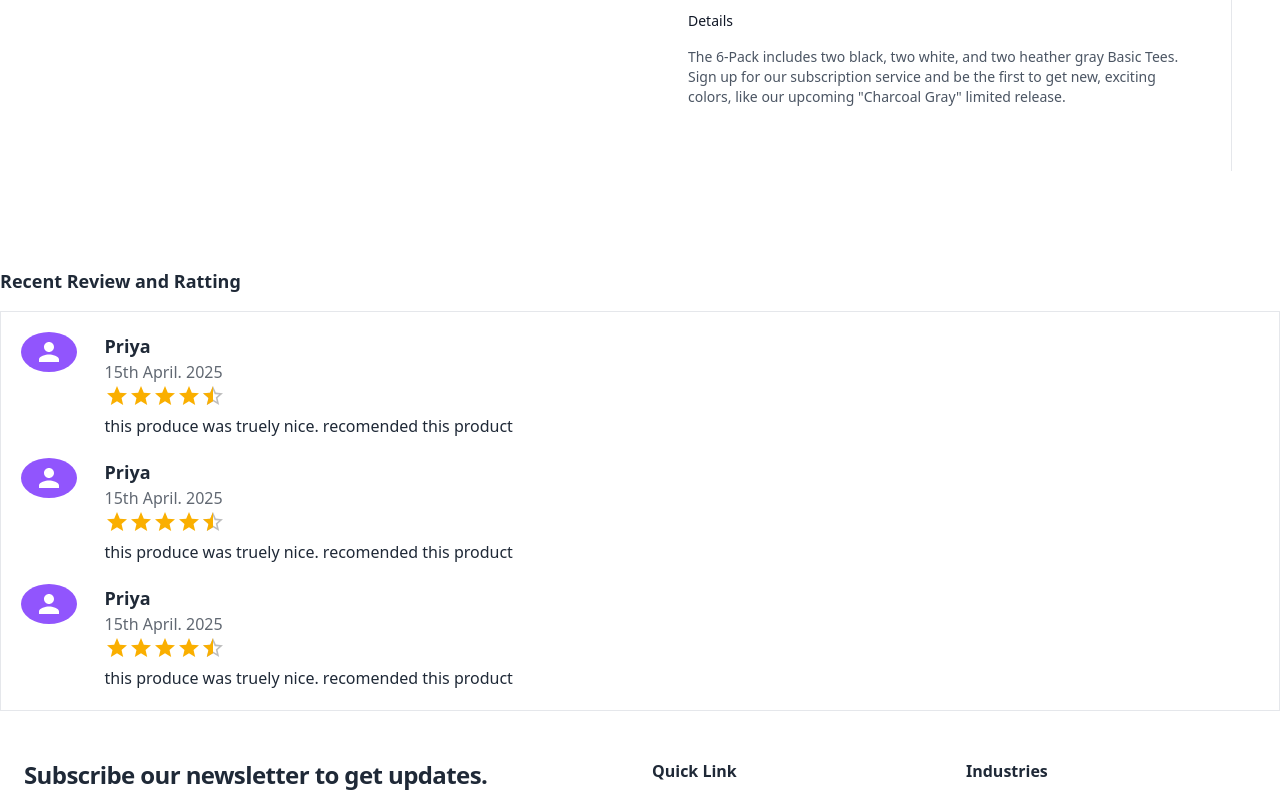
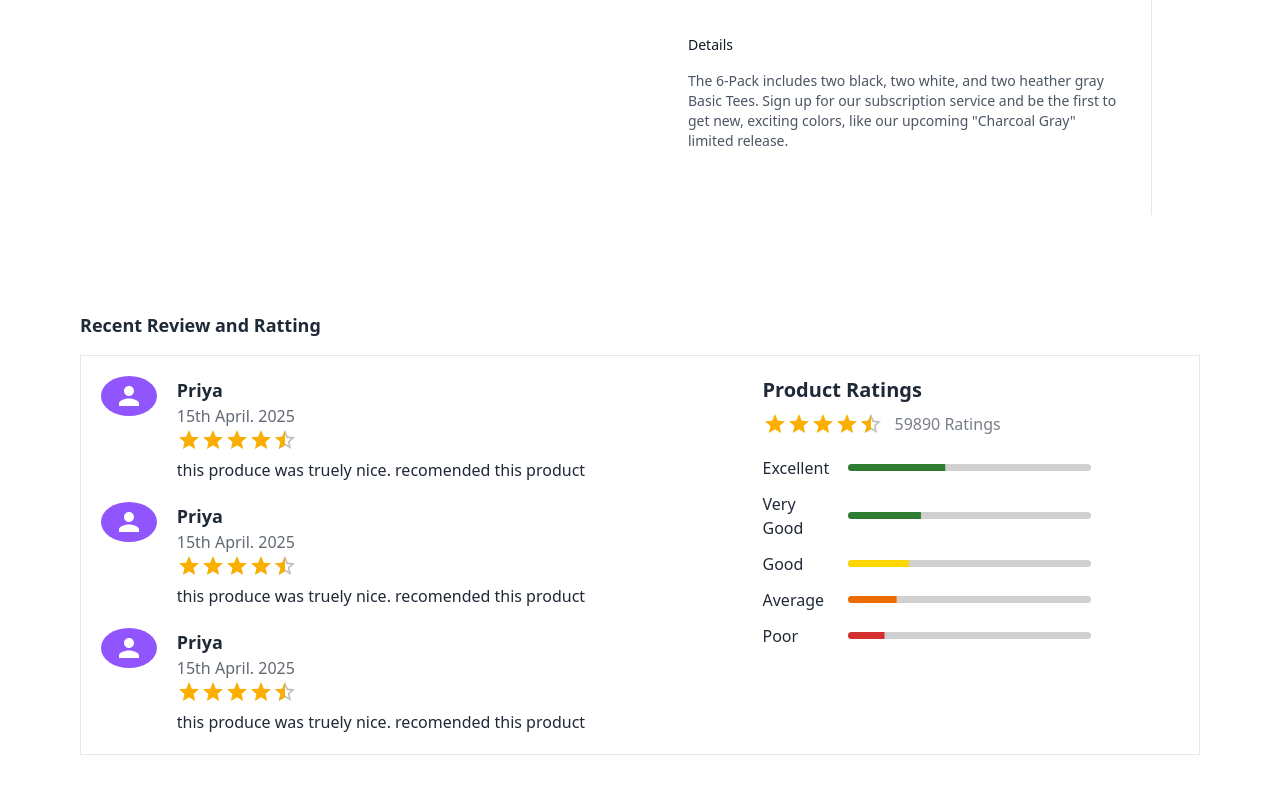
Before and after one commit to Idba1/e-commerce-client, a React (Vite) app: page /product-details in a window 1280 px wide. Shown: the part 905-1705 px from the top of the page. Built offline with nearby package versions, Linux system fonts and the light colour scheme; no server answers.

Commit message:
add Product Ratings

```diff
--- a/src/Customer/Components/ProductDetails/ProductDetails.jsx
+++ b/src/Customer/Components/ProductDetails/ProductDetails.jsx
@@ -20,7 +20,7 @@
 import { useState } from 'react'
 import { StarIcon } from '@heroicons/react/20/solid'
 import { Radio, RadioGroup } from '@headlessui/react'
-import { Button, Grid, Rating } from '@mui/material'
+import { Box, Button, Grid, LinearProgress, Rating } from '@mui/material'
 import ProductReviewCard from './ProductReviewCard'
 
 const product = {
@@ -82,7 +82,7 @@ export default function ProductDetails() {
     const [selectedSize, setSelectedSize] = useState(product.sizes[2])
 
     return (
-        <div className="bg-white">
+        <div className="bg-white lg:px-20">
             <div className="pt-6">
                 <nav aria-label="Breadcrumb">
                     <ol role="list" className="mx-auto flex max-w-2xl items-center space-x-2 px-4 sm:px-6 lg:max-w-7xl lg:px-8">
@@ -278,6 +278,66 @@ export default function ProductDetails() {
 
                             </Grid>
 
+                            <Grid item xs={5}>
+                                <h1 className='text-xl font-semibold pb-2'>Product Ratings</h1>
+                                <div className='flex space-x-3 items-center'>
+                                    <Rating readOnly value={4.6} precision={.5}></Rating>
+                                    <p className='opacity-60'>59890 Ratings</p>
+                                </div>
+
+                                <Box className='mt-5 space-y-3'>
+                                    <Grid container alignItems="center" gap={2}>
+                                        <Grid item xs={2}>
+                                            <p>Excellent</p>
+                                        </Grid>
+                                        <Grid item xs={7}>
+                                            <LinearProgress sx={{ bgcolor: '#d0d0d0', borderRadius: 4, height: 7 }} value={40} variant='determinate' color='success'></LinearProgress>
+                                        </Grid>
+                                    </Grid>
+                                    <Grid container alignItems="center" gap={2}>
+                                        <Grid item xs={2}>
+                                            <p>Very Good</p>
+                                        </Grid>
+                                        <Grid item xs={7}>
+                                            <LinearProgress sx={{ bgcolor: '#d0d0d0', borderRadius: 4, height: 7 }} value={30} variant='determinate' color='success'></LinearProgress>
+                                        </Grid>
+                                    </Grid>
+                                    <Grid container alignItems="center" gap={2}>
+                                        <Grid item xs={2}>
+                                            <p>Good</p>
+                                        </Grid>
+                                        <Grid item xs={7}>
+                                            <LinearProgress
+                                                sx={{
+                                                    bgcolor: '#d0d0d0',
+                                                    borderRadius: 4,
+                                                    height: 7,
+                                                    '& .MuiLinearProgress-bar': { backgroundColor: '#FFD700' }
+                                                }}
+                                                value={25}
+                                                variant="determinate"
+                                            />
+                                        </Grid>
+                                    </Grid>
+                                    <Grid container alignItems="center" gap={2}>
+                                        <Grid item xs={2}>
+                                            <p>Average</p>
+                                        </Grid>
+                                        <Grid item xs={7}>
+                                            <LinearProgress sx={{ bgcolor: '#d0d0d0', borderRadius: 4, height: 7 }} value={20} variant='determinate' color='warning'></LinearProgress>
+                                        </Grid>
+                                    </Grid>
+                                    <Grid container alignItems="center" gap={2}>
+                                        <Grid item xs={2}>
+                                            <p>Poor</p>
+                                        </Grid>
+                                        <Grid item xs={7}>
+                                            <LinearProgress sx={{ bgcolor: '#d0d0d0', borderRadius: 4, height: 7 }} value={15} variant='determinate' color='error'></LinearProgress>
+                                        </Grid>
+                                    </Grid>
+                                </Box>
+                            </Grid>
+
                         </Grid>
 
                     </div>
```
